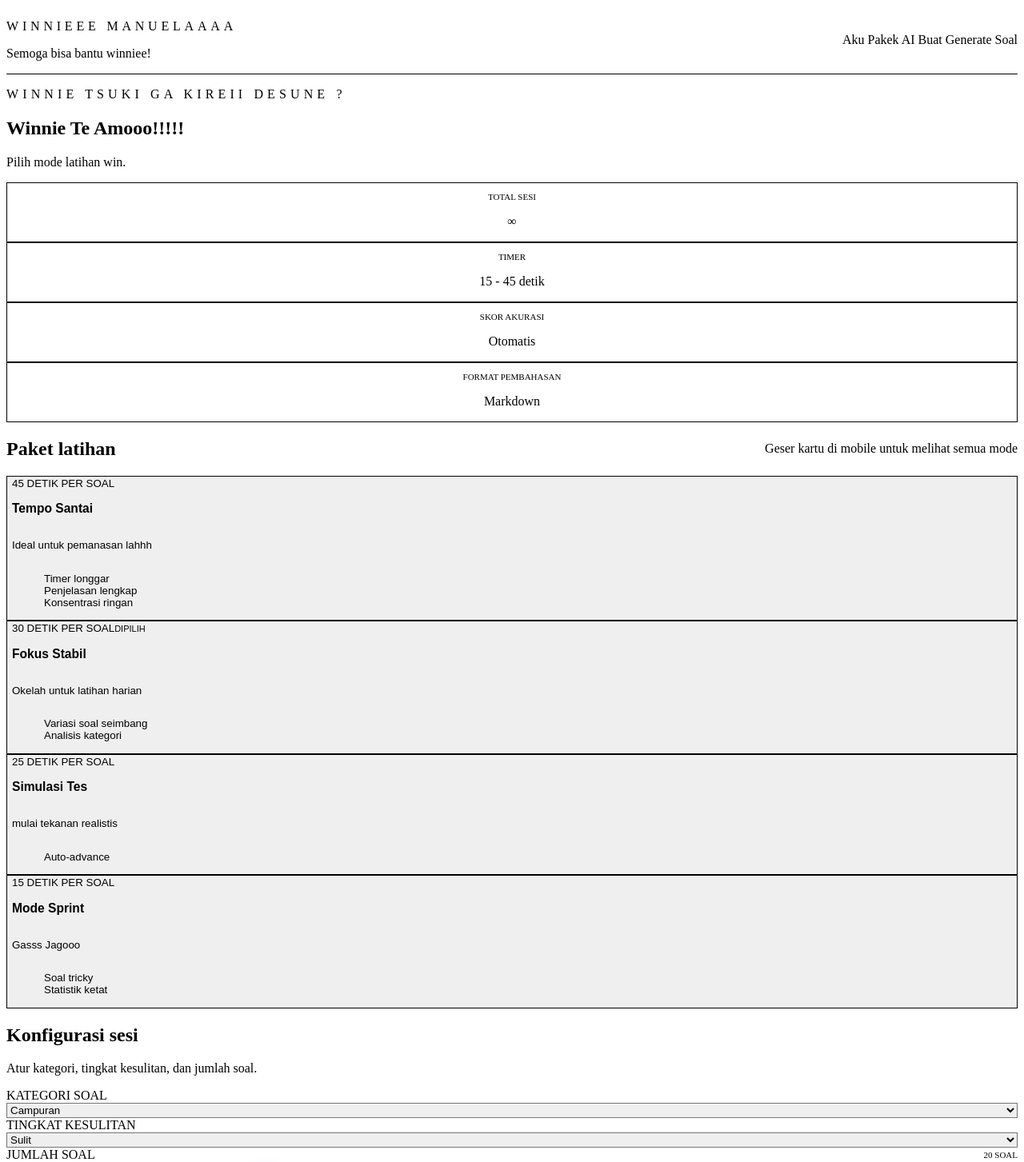
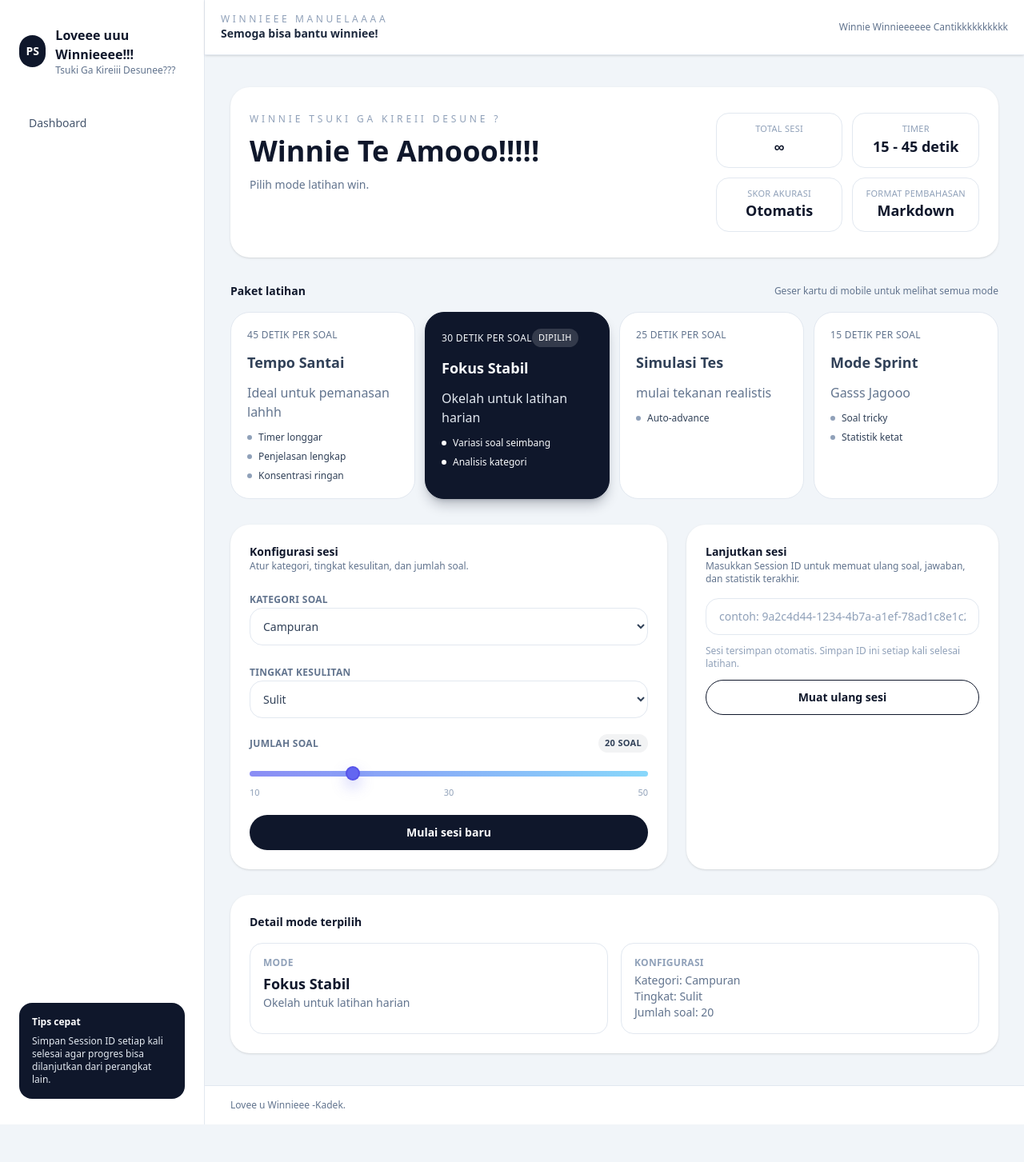
Before and after one commit to hendptr/psikotes-ai, a Next.js app: page / in a window 1280 px wide. Shown: the top 1453 px of the page at 80% size. After the commit the page ends 1406 px from the top, so only its background shows below. Built offline with nearby package versions, Linux system fonts and the light colour scheme.

Commit message:
New Fix TailwindCSS

```diff
--- a/app/globals.css
+++ b/app/globals.css
@@ -1,6 +1,4 @@
-@tailwind base;
-@tailwind components;
-@tailwind utilities;
+@import "tailwindcss";
 
 /* Tambahkan ini di bagian paling bawah file */
 
--- a/app/layout.tsx
+++ b/app/layout.tsx
@@ -9,15 +9,12 @@ const fontSans = Plus_Jakarta_Sans({
 });
 
 export const metadata: Metadata = {
-  title: "Psychotest Studio",
+  title: "I LOVEE UUU WINNNIEEE",
   description: "Kelola sesi latihan psikotes modern dengan antarmuka yang bersih dan responsif.",
 };
 
 const NAV_ITEMS = [
-  { label: "Dashboard", href: "/" },
-  { label: "Latihan Saya", href: "#" },
-  { label: "Riwayat", href: "#" },
-  { label: "Pembayaran", href: "#" },
+  { label: "Dashboard", href: "/winnieloveuu" },
 ];
 
 export default function RootLayout({
@@ -36,7 +33,7 @@ export default function RootLayout({
               </div>
               <div>
                 <p className="text-base font-semibold">Loveee uuu Winnieeee!!!</p>
-                <p className="text-xs text-slate-500">Rancang dan pantau latihan kamu</p>
+                <p className="text-xs text-slate-500">Tsuki Ga Kireiii Desunee???</p>
               </div>
             </div>
             <nav className="mt-10 space-y-1 text-sm">
@@ -65,14 +62,14 @@ export default function RootLayout({
                 <p className="text-sm font-semibold text-slate-800">Semoga bisa bantu winniee!</p>
               </div>
               <div className="flex items-center gap-3 text-xs text-slate-500">
-                <span>Aku Pakek AI Buat Generate Soal</span>
+                <span>Winnie Winnieeeeee Cantikkkkkkkkkk</span>
               </div>
             </header>
 
             <main className="flex-1 px-5 py-8 md:px-8 md:py-10">{children}</main>
 
             <footer className="border-t border-slate-200 bg-white px-5 py-4 text-xs text-slate-500 md:px-8">
-              <span>© {new Date().getFullYear()} Psychotest Studio. Fokus pada kemajuanmu setiap sesi.</span>
+              <span>Lovee u Winnieee -Kadek.</span>
             </footer>
           </div>
         </div>
```
Also changed, not shown: 1 other file (tests, documents, lock files or other folders).
